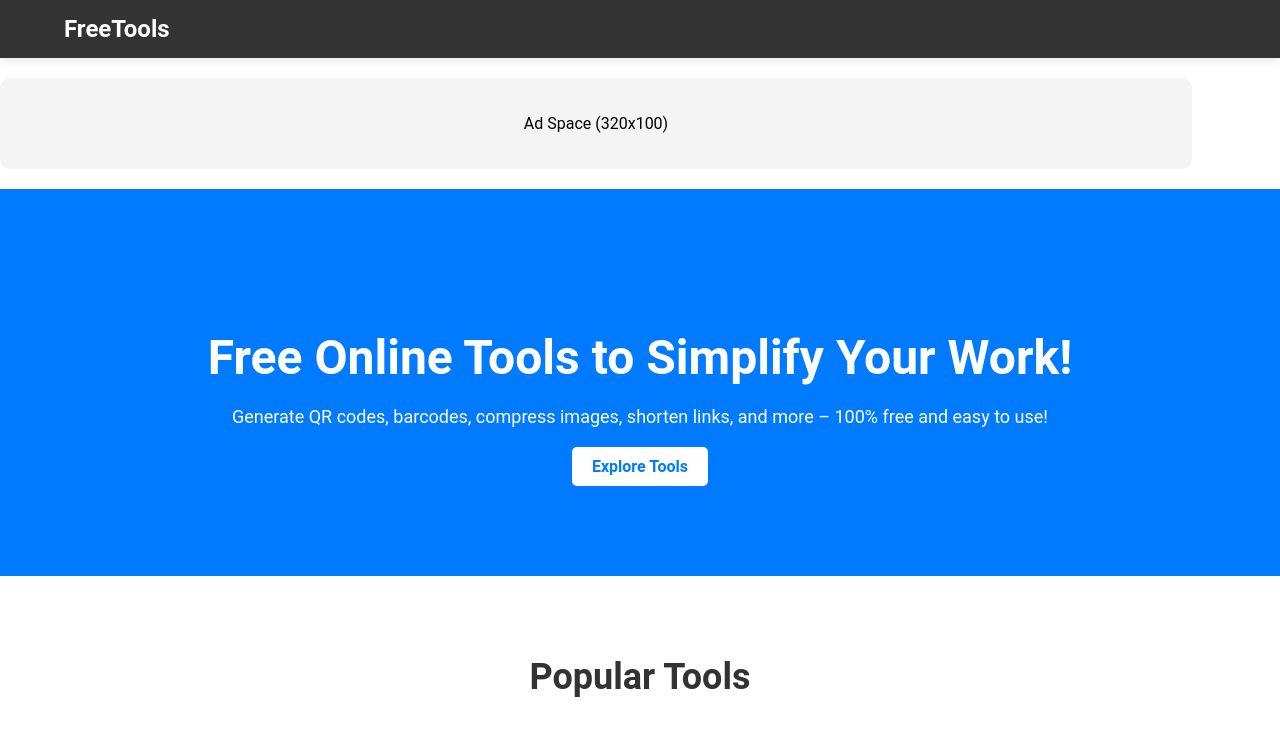
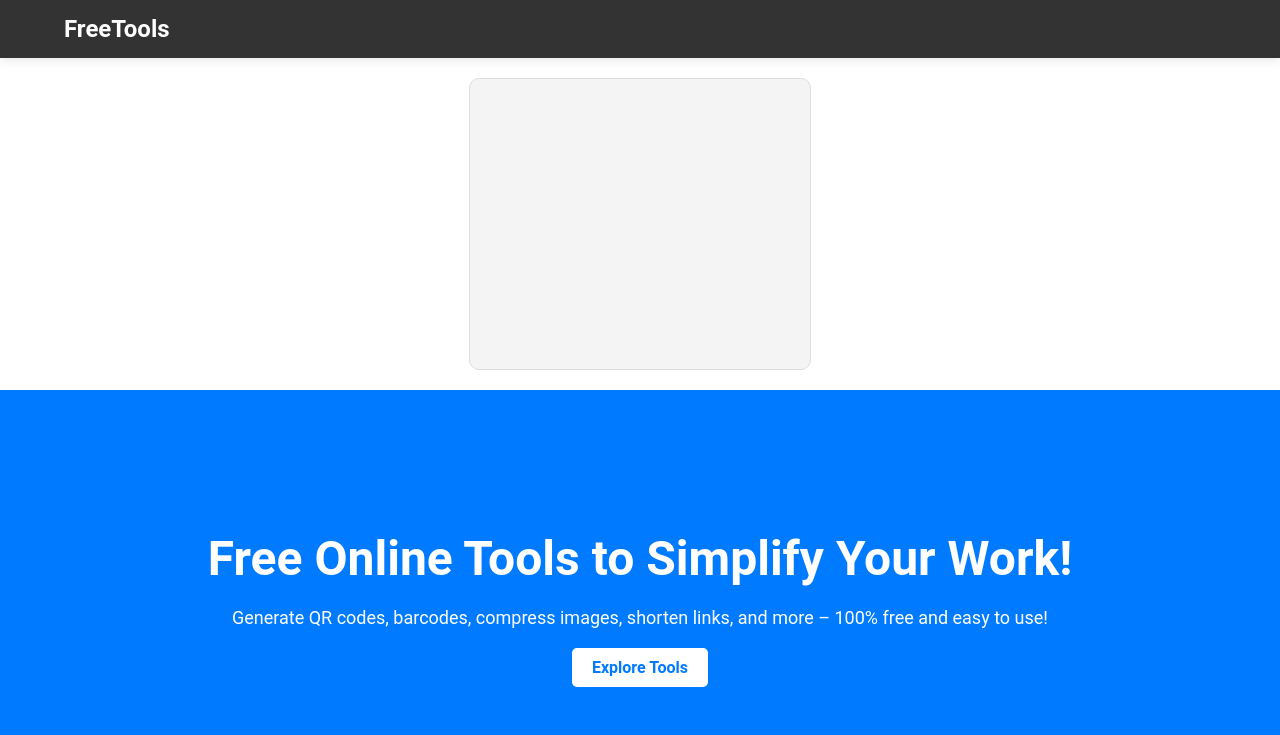
Before and after one commit to vipinkumar654/FreebasicTools-, a plain HTML site: page index.html in a window 1280 px wide. Shown: the top 735 px of the page. Drawn offline with Linux system fonts and the light colour scheme.

Commit message:
Update index.html

```diff
--- a/index.html
+++ b/index.html
@@ -241,11 +241,17 @@
 
     /* Ad Space */
     .ad-space {
-      margin: 20px 0;
-      padding: 20px;
-      background: #f4f4f4;
-      text-align: center;
-      border-radius: 10px;
+  width: 300px; /* Fixed width */
+  height: 250px; /* Fixed height */
+  margin: 20px auto; /* Center the ad space horizontally */
+  padding: 20px;
+  background: #f4f4f4;
+  text-align: center;
+  border-radius: 10px;
+  display: flex;
+  align-items: center;
+  justify-content: center;
+  border: 1px solid #ddd; /* Optional: Add a border */
     }
   </style>
 </head>
@@ -260,7 +266,16 @@
   <!-- Ad Space -->
   <div class="ad-space container">
     <!-- Add your ad code here -->
-    <p>Ad Space (320x100)</p>
+    <p><script type="text/javascript">
+	atOptions = {
+		'key' : '7e51b639d0f9b9bbc56bb43483316ae4',
+		'format' : 'iframe',
+		'height' : 250,
+		'width' : 300,
+		'params' : {}
+	};
+</script>
+<script type="text/javascript" src="//manuscriptfelt.com/7e51b639d0f9b9bbc56bb43483316ae4/invoke.js"></script></p>
   </div>
 
   <!-- Hero Section -->
```
